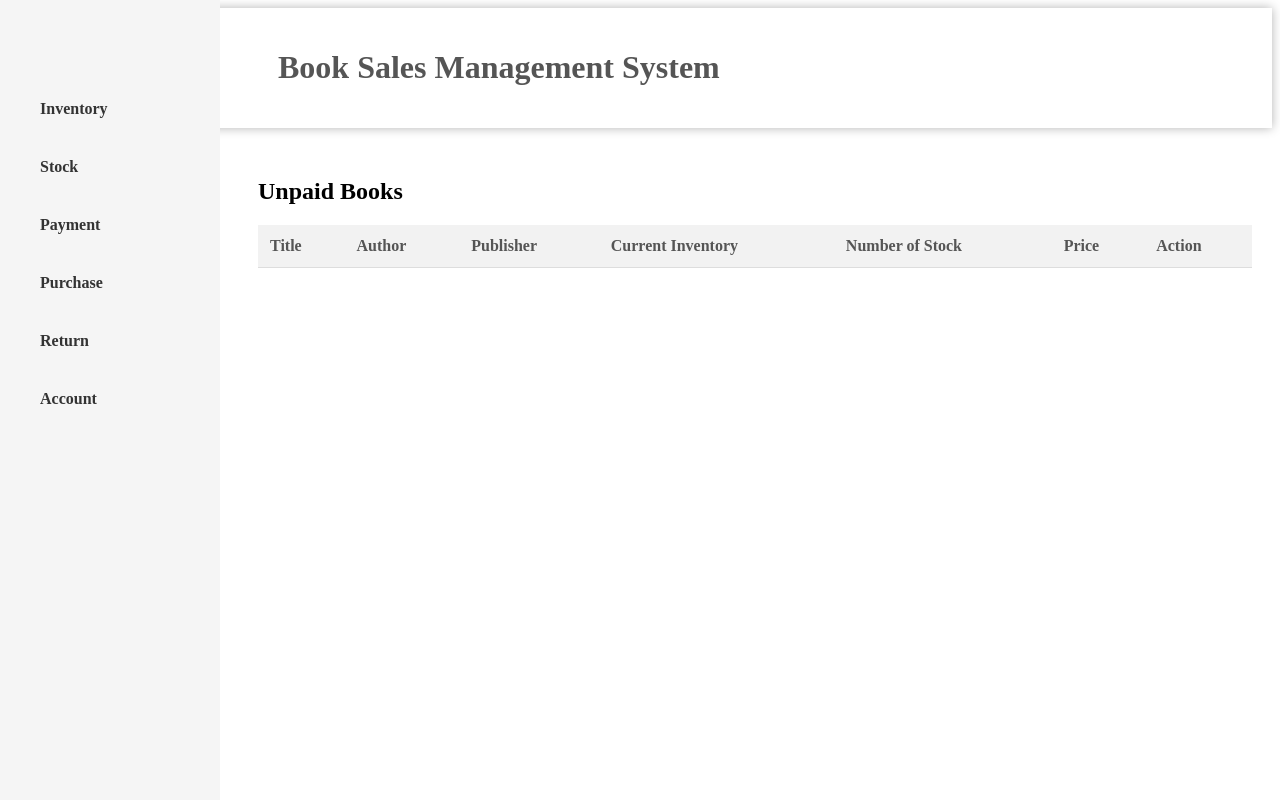
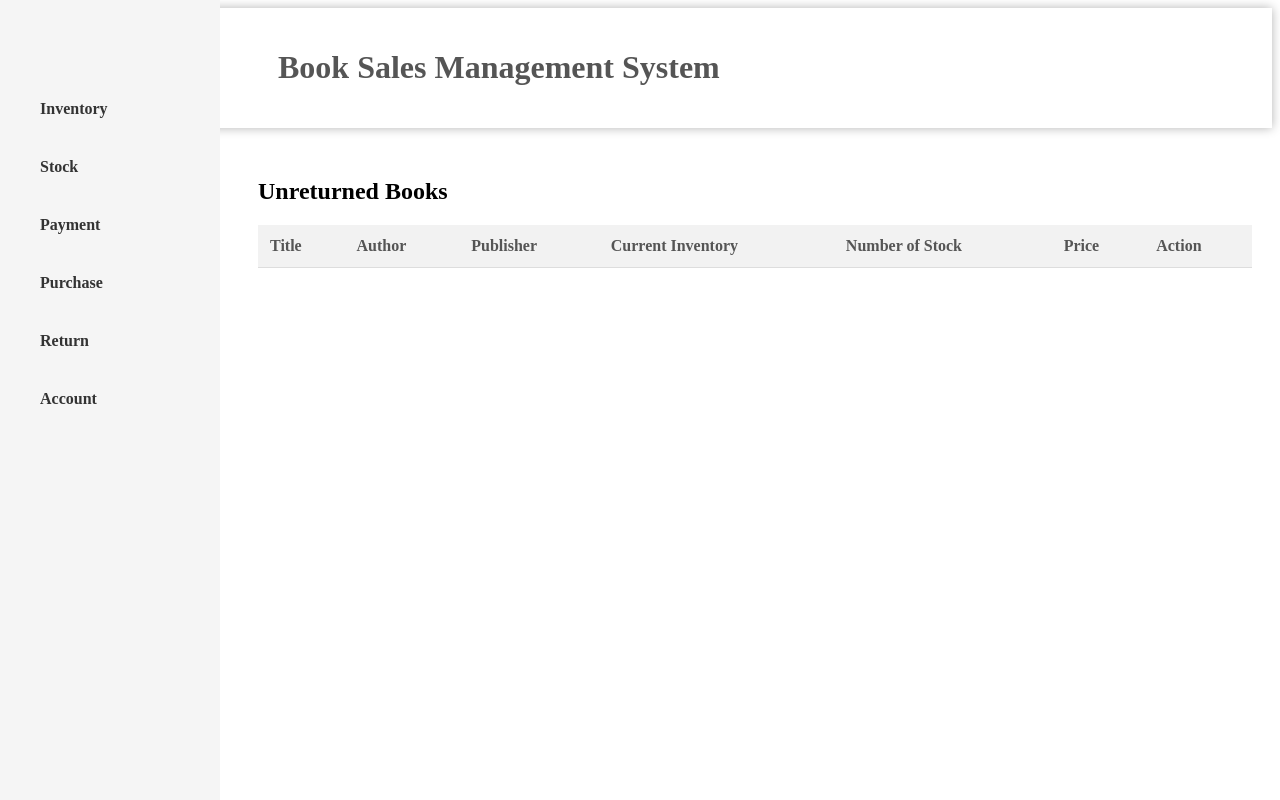
Before and after one commit to tangfqj/Book-Sales-DBMS, a Django app: template BookApp/templates/check_unreturned.html in a window 1280 px wide. Run offline with Django 4.2, Linux system fonts and the light colour scheme; the template is opened without the code that fills it, so the values that code supplies are empty.

Commit message:
Fix check_unreturned.html

```diff
--- a/BookApp/templates/check_unreturned.html
+++ b/BookApp/templates/check_unreturned.html
@@ -18,7 +18,7 @@
         }
     </style>
 
-    <h2>Unpaid Books</h2>
+    <h2>Unreturned Books</h2>
     <table>
         <thead>
             <tr>
```
